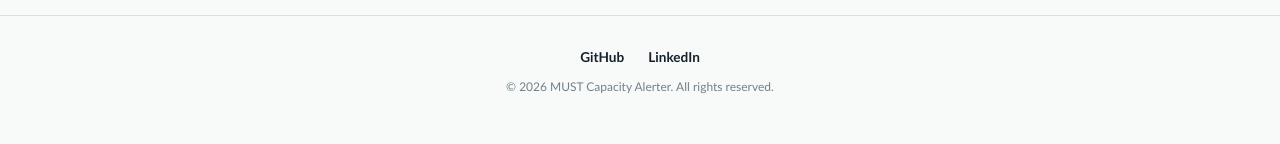
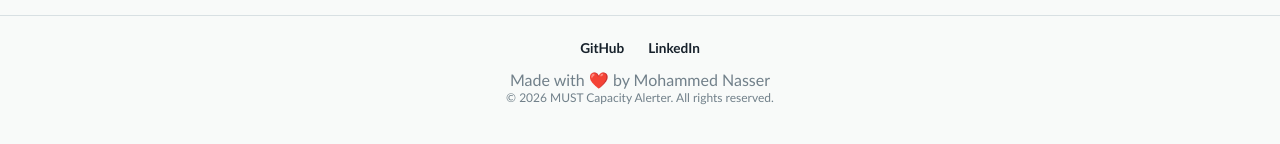
Before and after one commit to mohammededris/MUST_CAPACITY_FINDER_CLIENT, a React (Vite) app: page /support in a window 1280 px wide. Shown: the part 590-734 px from the top of the page. Built offline with nearby package versions, Linux system fonts and the light colour scheme; no server answers.

Commit message:
Refactor code structure for improved readability and maintainability

```diff
--- a/index.html
+++ b/index.html
@@ -4,7 +4,16 @@
     <meta charset="UTF-8" />
     <link rel="icon" type="image/svg+xml" href="/favicon.svg" />
     <meta name="viewport" content="width=device-width, initial-scale=1.0" />
-    <title>MUST Alerter</title>
+    <meta
+      name="description"
+      content="Track course capacity requests with MUST Capacity Alerter."
+    />
+    <meta name="keywords" content="MUST, Capacity, Alerter, Course, Requests" />
+    <meta name="author" content="Mohammed Nasser" />
+    <meta name="og:title" content="MUST Capacity Alerter" />
+    <meta name="og:image" content="/MUSTCapacityAlerter.png" />
+
+    <title>MUST Alerter | Track Course Capacity Requests</title>
   </head>
   <body>
     <div id="root"></div>
--- a/src/components/Footer.jsx
+++ b/src/components/Footer.jsx
@@ -18,6 +18,10 @@ export function Footer() {
           </Link>
         </div>
 
+        <div>
+          <p>Made with ❤️ by Mohammed Nasser</p>
+        </div>
+
         <div className="footer-copyright">
           <p>© 2026 MUST Capacity Alerter. All rights reserved.</p>
         </div>
```
Also changed, not shown: public/MUSTCapacityAlerter.png (added).
